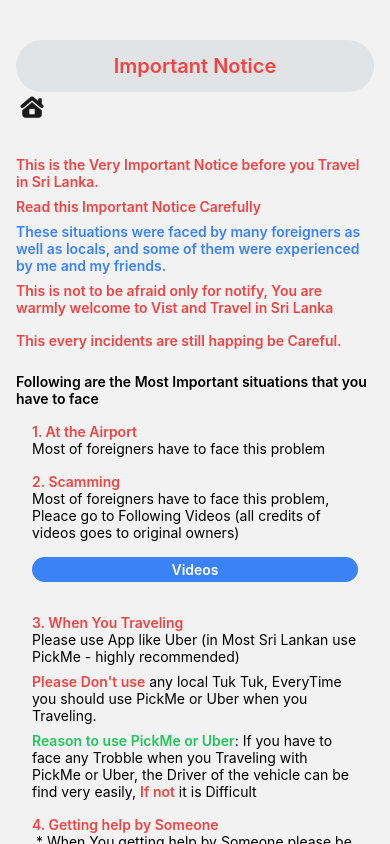
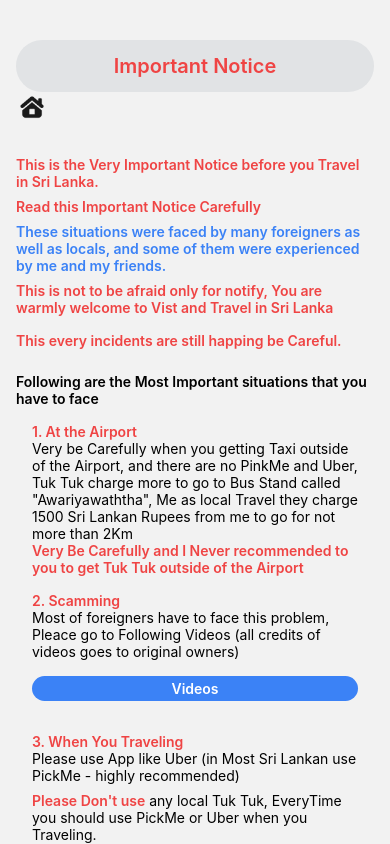
Before and after one commit to BackendExpert/TravelBuddy, a React Native app: screen /Important in a window 390 px wide. Shown: the top 844 px of the page. Built offline with nearby package versions, Linux system fonts and the light colour scheme.

Commit message:
Update Important.js
Co-Authored-By: JehanKandy  <jehankandy@gmail.com>

```diff
--- a/components/DashBoard/Important.js
+++ b/components/DashBoard/Important.js
@@ -46,8 +46,8 @@ const Important = ({ navigation }) => {
 
             <View className='mt-4 mx-4'>
               <Text className='text-red-500 font-semibold'>1. At the Airport </Text>
-              <Text>Most of foreigners have to face this problem</Text>
-
+              <Text>Very be Carefully when you getting Taxi outside of the Airport, and there are no PinkMe and Uber, Tuk Tuk charge more to go to Bus Stand called "Awariyawaththa", Me as local Travel they charge 1500 Sri Lankan Rupees from me to go for not more than 2Km</Text>
+              <Text className='text-red-500 font-semibold'>Very Be Carefully and I Never recommended to you to get Tuk Tuk outside of the Airport</Text>
               <Text className='text-red-500 font-semibold mt-4'>2. Scamming </Text>
               <Text>Most of foreigners have to face this problem, Pleace go to Following Videos (all credits of videos goes to original owners)</Text>
 
```
